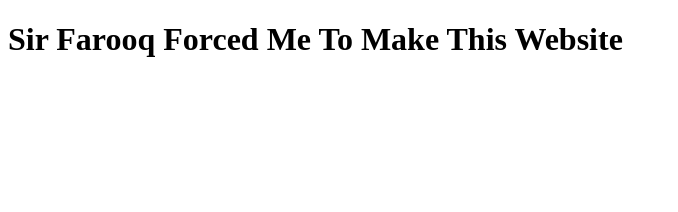
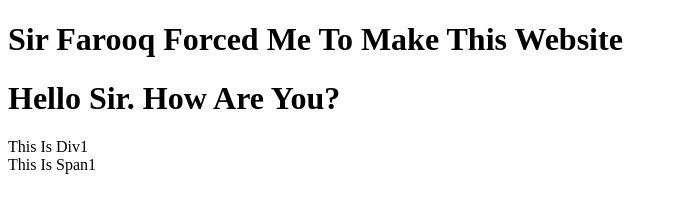
Before and after one commit to 0sama-Mirza/CAIED-Lab-Project-1, a plain HTML site: page WebSite-1/main.html in a window 1280 px wide. Shown: the whole page, without its empty margins (0-678 px from the left). Drawn offline with Linux system fonts and the light colour scheme.

Commit message:
I Made Some Changes.

```diff
--- a/WebSite-1/main.html
+++ b/WebSite-1/main.html
@@ -7,5 +7,8 @@
 </head>
 <body>
 <h1>Sir Farooq Forced Me To Make This Website</h1>
+<h1>Hello Sir. How Are You?</h1>
+<div>This Is Div1</div>
+<span>This Is Span1</span>
 </body>
 </html>
```
